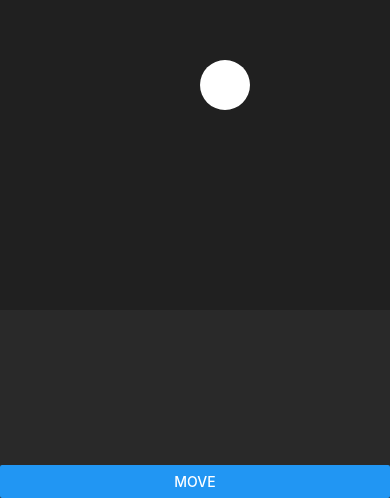
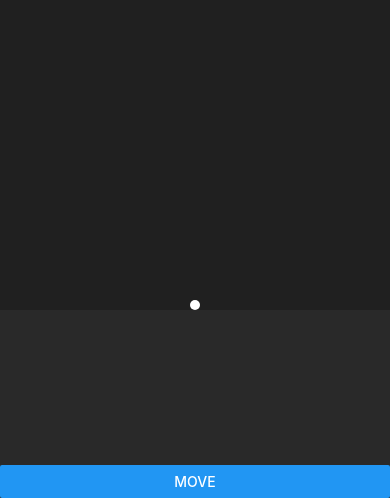
Before and after one commit to JulienLebron/rn-game, a React Native app: screen / in a window 390 px wide. Shown: the part 346-844 px from the top of the page. Built offline with nearby package versions, Linux system fonts and the light colour scheme.

Commit message:
ball mechanics & user interactions

```diff
--- a/App.tsx
+++ b/App.tsx
@@ -1,5 +1,4 @@
 import { StatusBar } from "expo-status-bar";
-import { StyleSheet, Text, View } from "react-native";
 import { GestureHandlerRootView } from "react-native-gesture-handler";
 import Game from "@/components/Game";
 
@@ -12,12 +11,3 @@ export default function App() {
     </GestureHandlerRootView>
   );
 }
-
-const styles = StyleSheet.create({
-  container: {
-    flex: 1,
-    backgroundColor: "#fff",
-    alignItems: "center",
-    justifyContent: "center",
-  },
-});
--- /dev/null
+++ b/src/GameContext.ts
@@ -0,0 +1,13 @@
+import { createContext, useContext } from "react";
+import { SharedValue } from "react-native-reanimated";
+import { BallData } from "./types";
+
+export const GameContext = createContext<{
+  ball?: SharedValue<BallData>;
+  isUserTurn?: SharedValue<boolean>;
+  onEndTurn: () => void;
+}>({
+  onEndTurn: () => {},
+});
+
+export const useGameContext = () => useContext(GameContext);
--- /dev/null
+++ b/src/components/Ball.tsx
@@ -0,0 +1,81 @@
+import { ballSpeed, boardHeight } from "@/constants";
+import { useGameContext } from "@/GameContext";
+import { useWindowDimensions } from "react-native";
+import Animated, {
+  runOnJS,
+  useAnimatedReaction,
+  useAnimatedStyle,
+  useFrameCallback,
+} from "react-native-reanimated";
+
+export default function Ball() {
+  const { ball, isUserTurn, onEndTurn } = useGameContext();
+
+  const { width } = useWindowDimensions();
+
+  const frameCallback = useFrameCallback((frameInfo) => {
+    const delta = (frameInfo.timeSincePreviousFrame || 0) / 1000;
+
+    let { x, y, dx, dy, r } = ball!.value;
+
+    x += dx * delta * ballSpeed;
+    y += dy * delta * ballSpeed;
+
+    if (y < r) {
+      // top wall
+      dy *= -1;
+      y = r;
+    }
+
+    if (y > boardHeight - r) {
+      // bottom wall
+      // dy *= -1;
+      y = boardHeight - r;
+      onEndTurn();
+    }
+
+    if (x > width - r) {
+      dx *= -1;
+      x = width - r;
+    }
+    if (x < r) {
+      dx *= -1;
+      x = r;
+    }
+
+    ball!.value = {
+      ...ball!.value,
+      x,
+      y,
+      dy,
+      dx,
+    };
+  }, false);
+
+  const startFrameCallback = (val: boolean) => {
+    frameCallback.setActive(val);
+  };
+
+  useAnimatedReaction(
+    () => isUserTurn!.value,
+    (val) => runOnJS(startFrameCallback)(!val)
+  );
+
+  const ballStyles = useAnimatedStyle(() => {
+    const { x, y, r } = ball!.value;
+    // running on the UI
+    return {
+      left: x - r,
+      top: y - r,
+      // static
+      width: r * 2,
+      aspectRatio: 1,
+      backgroundColor: "white",
+      borderRadius: r,
+
+      position: "absolute",
+    };
+  });
+
+  return <Animated.View style={ballStyles} />;
+}
--- a/src/components/Game.tsx
+++ b/src/components/Game.tsx
@@ -1,88 +1,112 @@
-import { boardHeight } from "@/constants";
-import { SafeAreaView, View, StyleSheet, Button } from "react-native";
+import { ballRadius, boardHeight } from "@/constants";
+import { BallData } from "@/types";
+import {
+  SafeAreaView,
+  View,
+  StyleSheet,
+  Button,
+  useWindowDimensions,
+} from "react-native";
 import Animated, {
+  useAnimatedStyle,
   useSharedValue,
-  useAnimatedStyle,
-  withTiming,
-  withSpring,
-  withDecay,
-  withSequence,
-  withRepeat,
-  withDelay,
-  runOnJS,
 } from "react-native-reanimated";
-import { GestureDetector, Gesture } from "react-native-gesture-handler";
+
+import Ball from "./Ball";
+import { GameContext } from "@/GameContext";
+import { Gesture, GestureDetector } from "react-native-gesture-handler";
 
 export default function Game() {
-  const x = useSharedValue(200);
+  const { width } = useWindowDimensions();
 
-  const onReturned = () => {
+  const ball = useSharedValue<BallData>({
+    x: width / 2,
+    y: boardHeight - ballRadius,
+    r: ballRadius,
+    dx: -1,
+    dy: -1,
+  });
+
+  const isUserTurn = useSharedValue(true);
+
+  const onEndTurn = () => {
     "worklet";
-    console.log("returned to initial position");
+    if (isUserTurn.value) {
+      return;
+    }
+
+    isUserTurn.value = true;
   };
 
-  const moveBall = () => {
-    // x.value = withTiming(x.value + 100, { duration: 5000 });
-    // x.value = withSpring(x.value + 100);
-    // x.value = withDecay({ velocity: 300 });
+  const pan = Gesture.Pan()
+    .onUpdate((e) => {
+      if (!isUserTurn.value) {
+        return;
+      }
 
-    // shake the ball
-    x.value = withRepeat(
-      withSequence(
-        withTiming(230),
-        withTiming(170),
-        withTiming(200, {}, () => {
-          onReturned();
-          // runOnJS(onReturned)();
+      const x = e.translationX;
+      const y = e.translationY;
+
+      const mag = Math.sqrt(x * x + y * y);
+
+      ball.value = {
+        ...ball.value,
+        dx: -x / mag,
+        dy: -y / mag,
+      };
     })
-      ),
-      -1
-    );
-  };
+    .onEnd(() => {
+      if (ball.value.dy < 0) {
+        isUserTurn.value = false;
+      }
+    });
 
-  const ballStyles = useAnimatedStyle(() => {
-    // running on the UI
+  const pathStyle = useAnimatedStyle(() => {
+    const { x, y, dx, dy } = ball.value;
+    const angle = Math.atan2(-dx, dy);
+
     return {
-      left: x.value,
+      display: isUserTurn.value ? "flex" : "none",
+      top: y,
+      left: x,
+      transform: [
+        {
+          rotate: `${angle}rad`,
+        },
+      ],
     };
   });
 
-  const gesture = Gesture.Pan()
-    .onBegin(() => console.log("begin"))
-    .onStart(() => console.log("start"))
-
-    .onUpdate((e) => {
-      x.value = e.absoluteX;
-    })
-
-    .onEnd(() => console.log("ended"))
-    .onFinalize(() => console.log("finalize"));
-
   return (
-    <GestureDetector gesture={gesture}>
+    <GameContext.Provider value={{ ball, isUserTurn, onEndTurn }}>
+      <GestureDetector gesture={pan}>
         <SafeAreaView style={styles.container}>
           <View style={styles.board}>
             {/* TODO: Add game elements */}
 
+            <Ball />
+
+            {/* Ball Trajjectory */}
             <Animated.View
               style={[
                 {
-                width: 50,
-                height: 50,
-                backgroundColor: "white",
-                borderRadius: 50,
+                  width: 0,
+                  height: 1000,
+                  borderWidth: 1,
+                  borderColor: "#ffffff99",
+                  borderStyle: "dotted",
                   position: "absolute",
-                top: boardHeight / 2,
-                // left: x,
+                  transformOrigin: "top-center",
                 },
-              ballStyles,
+                pathStyle,
               ]}
             />
           </View>
 
-        <Button title="Move" onPress={moveBall} />
+          <Button title="Move" onPress={() => (isUserTurn.value = false)} />
         </SafeAreaView>
       </GestureDetector>
+    </GameContext.Provider>
   );
 }
 
--- a/src/constants.ts
+++ b/src/constants.ts
@@ -2,7 +2,7 @@ import { Dimensions } from "react-native";
 const width = Dimensions.get("window").width;
 
 export const ballRadius = 5;
-export const ballSpeed = 500;
+export const ballSpeed = 600;
 export const boardHeight = 500;
 export const blocksPerRow = 7;
 export const blockW = width / blocksPerRow - 10;
```
Lines whose indentation alone changed are shown as unchanged.
